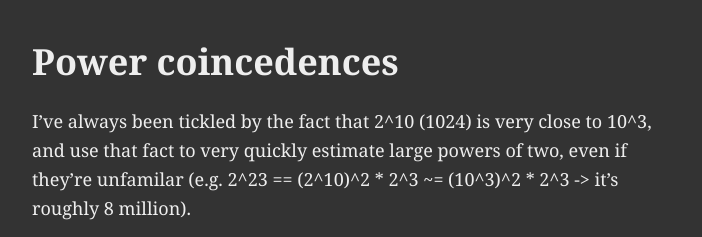
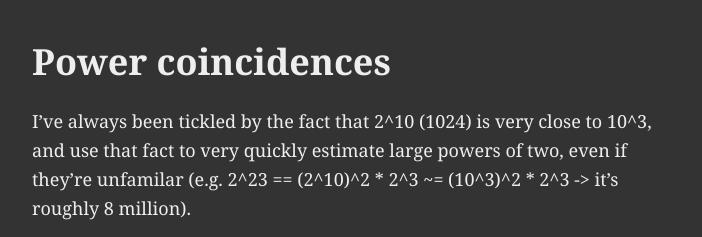
Before and after one commit to denizgenc/denizgenc.github.io, a Jekyll site: the page built from microblog/2025-09-08.md, in a window 1280 px wide. Shown: the top 237 px of the page, without its empty margins (283-985 px from the left). Built offline with Jekyll 4.4.1, drawn with Linux system fonts in a browser that asks for light colours; our own code applies the rules of GitHub Pages for plain Markdown files.

Commit message:
fix misspelling in post title
oddly enough I didn't make the same mistake in the link to the post in
index.md, lol

```diff
--- a/microblog/2025-09-08.md
+++ b/microblog/2025-09-08.md
@@ -1,4 +1,4 @@
-# Power coincedences
+# Power coincidences
 
 I've always been tickled by the fact that 2^10 (1024) is very close to 10^3, and use that fact to
 very quickly estimate large powers of two, even if they're unfamilar (e.g. 2^23 == (2^10)^2 * 2^3 ~=
```
